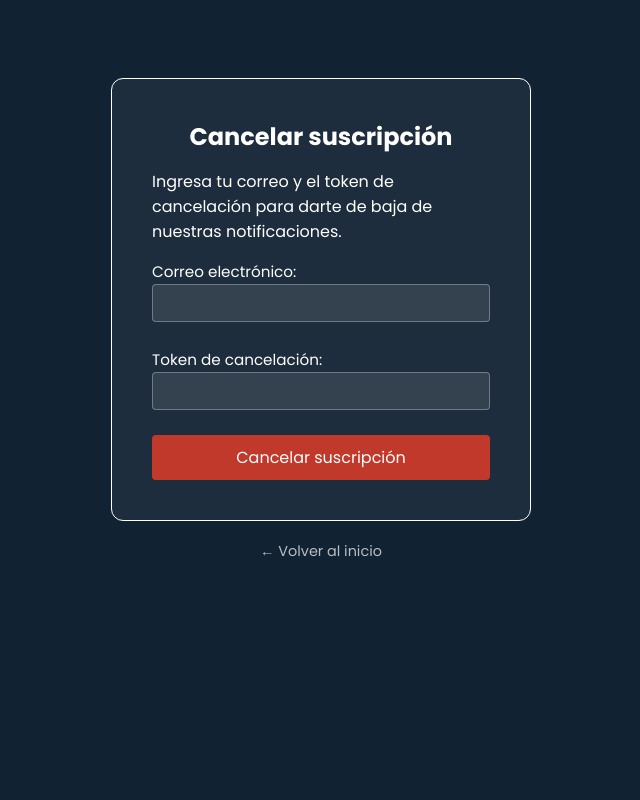
After one commit to JoseFrancisco1458/Wexchange, a Flask app: page /unsubscribe in a window 1280 px wide. The commit adds this page. Shown: the whole page, without its empty margins (319-959 px from the left). Run offline with Flask 3, Linux system fonts and the light colour scheme.

Commit message:
Add email subscription and cancellation feature
Co-authored-by: JoseFrancisco1458 <212631118+JoseFrancisco1458@users.noreply.github.com>

```diff
--- a/app.py
+++ b/app.py
@@ -1,3 +1,4 @@
+import secrets
 from flask import Flask, render_template, request, redirect, url_for, session, jsonify
 from read_data import leer_datos, guardar_datos
 from calc import calculadora
@@ -78,7 +79,46 @@ def calculate():
     mensaje = calc.calcular()
     return jsonify({"message": mensaje})
 
-@app.route("/tv")
+@app.route("/subscribe", methods=["POST"])
+def subscribe():
+    email = request.form.get("email", "").strip().lower()
+    if not email or "@" not in email:
+        return render_template("index.html", divisas=leer_datos()["divisas"],
+                               subscribe_msg="Por favor ingresa un correo válido.", subscribe_error=True)
+    datos = leer_datos()
+    suscriptores = datos.get("suscriptores", [])
+    if any(s["email"] == email for s in suscriptores):
+        return render_template("index.html", divisas=datos["divisas"],
+                               subscribe_msg="Este correo ya está suscrito.", subscribe_error=True)
+    token = secrets.token_urlsafe(32)
+    suscriptores.append({"email": email, "token": token})
+    datos["suscriptores"] = suscriptores
+    guardar_datos(datos)
+    return render_template("index.html", divisas=datos["divisas"],
+                           subscribe_msg="¡Te has suscrito exitosamente! Para cancelar tu suscripción usa el enlace que te enviaremos.",
+                           subscribe_error=False)
+
+
+@app.route("/unsubscribe", methods=["GET", "POST"])
+def unsubscribe():
+    if request.method == "POST":
+        email = request.form.get("email", "").strip().lower()
+        token = request.form.get("token", "").strip()
+        datos = leer_datos()
+        suscriptores = datos.get("suscriptores", [])
+        original_count = len(suscriptores)
+        datos["suscriptores"] = [s for s in suscriptores
+                                  if not (s["email"] == email and s["token"] == token)]
+        if len(datos["suscriptores"]) < original_count:
+            guardar_datos(datos)
+            return render_template("unsubscribe.html", msg="Tu suscripción ha sido cancelada exitosamente.", success=True)
+        return render_template("unsubscribe.html", msg="No encontramos una suscripción con esos datos.", success=False)
+
+    email = request.args.get("email", "")
+    token = request.args.get("token", "")
+    return render_template("unsubscribe.html", email=email, token=token, msg=None)
+
+
 def tv_view():
     divisas = leer_datos().get("divisas", [])
     return render_template("tv-view.html", divisas=divisas)
--- a/data.json
+++ b/data.json
@@ -1,4 +1,5 @@
 {
+    "suscriptores": [],
     "divisas": [
         {
             "bandera": "Img/usa.png",
--- /dev/null
+++ b/templates/unsubscribe.html
@@ -0,0 +1,100 @@
+<!DOCTYPE html>
+<html lang="es">
+<head>
+    <meta charset="UTF-8">
+    <meta name="viewport" content="width=device-width, initial-scale=1.0">
+    <title>Cancelar suscripción – Wexchange</title>
+    <link rel="stylesheet" href="{{ url_for('static', filename='css/styles.css') }}?v={{ config['VERSION'] }}">
+    <link href="https://fonts.googleapis.com/css2?family=Poppins:wght@400;700&display=swap" rel="stylesheet">
+    <style>
+        .unsub-container {
+            display: flex;
+            flex-direction: column;
+            align-items: center;
+            justify-content: center;
+            min-height: 80vh;
+            gap: 20px;
+            padding: 40px 20px;
+        }
+        .unsub-box {
+            background-color: hsla(0,0%,100%,0.05);
+            border: 1px solid white;
+            border-radius: 12px;
+            padding: 40px;
+            width: 100%;
+            max-width: 420px;
+            display: flex;
+            flex-direction: column;
+            gap: 15px;
+            color: white;
+            font-family: 'Poppins', sans-serif;
+        }
+        .unsub-box h2 {
+            text-align: center;
+            margin: 0;
+        }
+        .unsub-box label {
+            font-size: 0.95rem;
+        }
+        .unsub-box input {
+            width: 100%;
+            box-sizing: border-box;
+            padding: 8px;
+            background-color: hsla(0,0%,100%,0.1);
+            border: 1px solid hsla(0,0%,100%,0.3);
+            border-radius: 4px;
+            color: white;
+        }
+        .unsub-box button {
+            width: 100%;
+            padding: 10px;
+            background-color: #c0392b;
+            color: white;
+            border: none;
+            border-radius: 4px;
+            cursor: pointer;
+            font-family: 'Poppins', sans-serif;
+            font-size: 1rem;
+        }
+        .unsub-box button:hover {
+            background-color: #e74c3c;
+        }
+        .msg-success { color: #2ecc71; text-align: center; }
+        .msg-error   { color: #e74c3c; text-align: center; }
+        .back-link {
+            color: hsla(0,0%,100%,0.7);
+            text-decoration: none;
+            font-family: 'Poppins', sans-serif;
+            font-size: 0.9rem;
+        }
+        .back-link:hover { color: white; }
+    </style>
+</head>
+<body>
+<div class="unsub-container">
+    <div class="unsub-box">
+        <h2>Cancelar suscripción</h2>
+
+        {% if msg %}
+            {% if success %}
+                <p class="msg-success">{{ msg }}</p>
+            {% else %}
+                <p class="msg-error">{{ msg }}</p>
+            {% endif %}
+        {% else %}
+            <p>Ingresa tu correo y el token de cancelación para darte de baja de nuestras notificaciones.</p>
+            <form method="post" action="{{ url_for('unsubscribe') }}">
+                <label for="email">Correo electrónico:</label>
+                <input type="email" id="email" name="email" value="{{ email or '' }}" required>
+                <br><br>
+                <label for="token">Token de cancelación:</label>
+                <input type="text" id="token" name="token" value="{{ token or '' }}" required>
+                <br><br>
+                <button type="submit">Cancelar suscripción</button>
+            </form>
+        {% endif %}
+    </div>
+    <a href="{{ url_for('home') }}" class="back-link">← Volver al inicio</a>
+</div>
+</body>
+</html>
```
Also changed, not shown: templates/index.html (+17 -0 lines).
